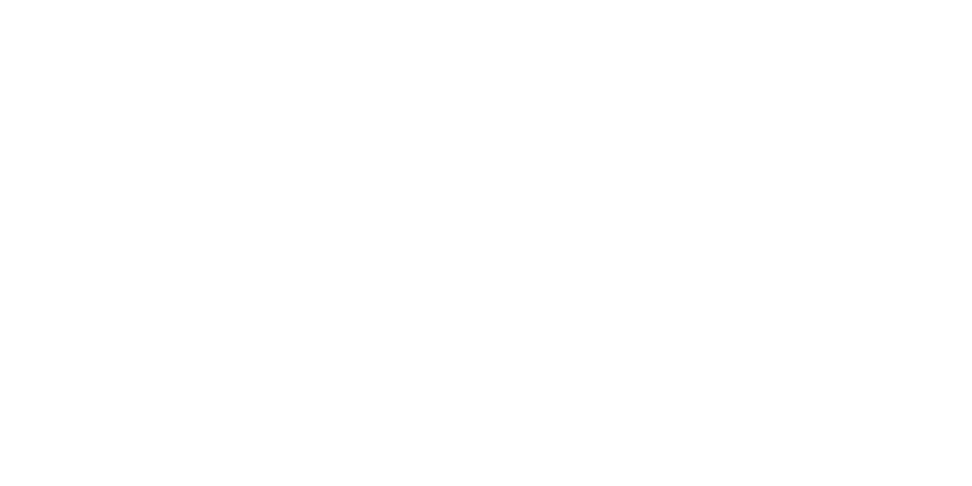
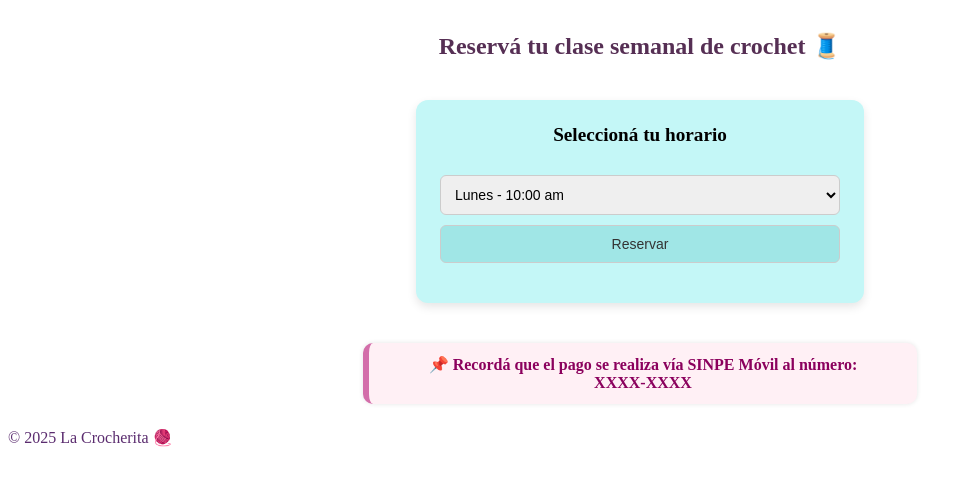
Before and after one commit to Ange3108/G2_SC502_VN_Proyecto, a PHP site: page /secciones/clases.html in a window 1280 px wide. Before the commit the part shown is empty. Shown: the top 486 px of the page, without its empty margins (0-972 px from the left). Run offline with PHP 8.4, Linux system fonts and the light colour scheme.

Commit message:
Mi primer commit al repo!, trabajé en clases..

```diff
--- a/La Crocherita/Comunidad/css/style.css
+++ b/La Crocherita/Comunidad/css/style.css
@@ -1,26 +1,110 @@
 .contenedor {
   display: grid;
-  grid-template-columns: repeat(3, 1fr); /* 3 columnas */
+  grid-template-columns: repeat(3, 1fr);
   gap: 32px;
   justify-content: center;
   align-items: flex-start;
   max-width: 1200px;
   margin: 40px auto;
-  font-family: 'Trebuchet MS', sans-serif;
+  font-family: "Trebuchet MS", sans-serif;
   font-size: medium;
 }
 
-.clases, .Chat, .eventos, .recordatorio, .asistencia{
+.clases,
+.Chat,
+.eventos,
+.recordatorio,
+.asistencia {
   padding: 24px;
   border-radius: 10px;
   background-color: rgb(194, 255, 255);
   margin-bottom: 20px;
-    box-sizing: border-box; /* Asegura que el padding no rompa el grid */
+  box-sizing: border-box;
   cursor: pointer;
-
-
 }
 
-.Chat, .asistencia{
-    background-color: rgb(250, 209, 253);
+.Chat,
+.asistencia {
+  background-color: rgb(250, 209, 253);
 }
+
+.horario-card {
+  background-color: rgb(194, 255, 255);
+  border-radius: 10px;
+  padding: 16px;
+  box-shadow: 0 2px 4px rgba(0, 0, 0, 0.1);
+  max-width: 400px;
+  margin: 40px auto;
+}
+
+.horario-card h3 {
+  margin-top: 0;
+  font-size: 1.2rem;
+}
+
+#selectHorario,
+#btnReservar {
+  font-family: "Poppins", sans-serif;
+  font-size: 14px;
+  margin-top: 10px;
+  padding: 10px;
+  border-radius: 6px;
+  border: 1px solid #ccc;
+  width: 100%;
+}
+
+.btn-custom {
+  background-color: rgb(160, 230, 230);
+  color: #333;
+  border: none;
+  border-radius: 6px;
+}
+
+.btn-custom:hover {
+  background-color: rgb(140, 210, 210);
+}
+
+.titulo-pagina {
+  font-size: 24px;
+  font-weight: bold;
+  margin-bottom: 16px;
+  color: #562f54;
+}
+
+.horario-card {
+  background-color: #c4f7f7;
+  padding: 24px;
+  border-radius: 12px;
+  box-shadow: 0 4px 10px rgba(0, 0, 0, 0.1);
+  text-align: center;
+  min-width: 300px;
+}
+
+#mensajeReserva {
+  margin-top: 16px;
+  font-weight: bold;
+}
+
+.titulo-pagina {
+  text-align: center;
+  width: 100%;
+  margin-top: 32px;
+  margin-bottom: 16px;
+}
+
+.mensaje-sinpe {
+  text-align: center;
+  background-color: #fff0f5;
+  color: #8b005d;
+  font-weight: bold;
+  padding: 12px 24px;
+  border-left: 6px solid #d36eaa;
+  border-radius: 10px;
+  margin: 16px auto 24px;
+  max-width: 500px;
+  box-shadow: 0 0 5px rgba(0, 0, 0, 0.1);
+}
+
+.bg-pastel {
+  color: #5b2c6f;
+}
--- /dev/null
+++ b/La Crocherita/Comunidad/js/clases.js
@@ -0,0 +1,47 @@
+// clases.js
+
+// Suponiendo que tienes clases disponibles en tu base de datos (puede venir desde una API o simulado)
+const clasesDisponibles = [
+  { id: 1, dia: "Lunes", hora: "10:00 am" },
+  { id: 2, dia: "Miércoles", hora: "02:00 pm" },
+  { id: 3, dia: "Viernes", hora: "06:00 pm" },
+];
+
+// Simulación de usuario actual (en una aplicación real, esto vendría del login)
+const usuarioActual = { id: 7, nombre: "María Fernanda" };
+
+function cargarHorarios() {
+  const select = document.getElementById("selectHorario");
+  clasesDisponibles.forEach((clase) => {
+    const option = document.createElement("option");
+    option.value = clase.id;
+    option.textContent = `${clase.dia} - ${clase.hora}`;
+    select.appendChild(option);
+  });
+}
+
+function reservarClase() {
+  const horarioSeleccionado = document.getElementById("selectHorario").value;
+
+  if (!horarioSeleccionado) {
+    alert("Por favor seleccione un horario antes de reservar.");
+    return;
+  }
+
+  // Aquí normalmente enviarías los datos al servidor/backend
+  console.log(
+    `Reserva hecha: Usuario ${usuarioActual.nombre} reservó clase ID ${horarioSeleccionado}`
+  );
+
+  const mensaje = document.getElementById("mensajeReserva");
+  mensaje.textContent = "Clase reservada correctamente";
+  mensaje.style.color = "green";
+}
+
+document.addEventListener("DOMContentLoaded", () => {
+  cargarHorarios();
+
+  document
+    .getElementById("btnReservar")
+    .addEventListener("click", reservarClase);
+});
--- a/La Crocherita/Comunidad/secciones/clases.html
+++ b/La Crocherita/Comunidad/secciones/clases.html
@@ -0,0 +1,31 @@
+<!-- clases.html -->
+<!DOCTYPE html>
+<html lang="es">
+  <head>
+    <meta charset="UTF-8" />
+    <title>Reservar Clase</title>
+    <link rel="stylesheet" href="../css/style.css" />
+  </head>
+  <body>
+    <main>
+      <h2 class="titulo-pagina">Reservá tu clase semanal de crochet 🧵</h2>
+
+      <div class="horario-card">
+        <h3>Seleccioná tu horario</h3>
+        <select id="selectHorario"></select>
+        <button id="btnReservar" class="btn-custom">Reservar</button>
+        <p id="mensajeReserva"></p>
+      </div>
+
+      <p class="mensaje-sinpe">
+        📌 Recordá que el pago se realiza vía SINPE Móvil al número:<br />
+        <strong>XXXX-XXXX</strong>
+      </p>
+    </main>
+    <script src="../js/clases.js"></script>
+
+    <footer class="p-2 mt-5 bg-pastel text-center">
+      <p class="lead mb-0">© 2025 La Crocherita 🧶</p>
+    </footer>
+  </body>
+</html>
```
Also changed, not shown: La Crocherita/Home/CSS/style.css (+41 -0 lines).
